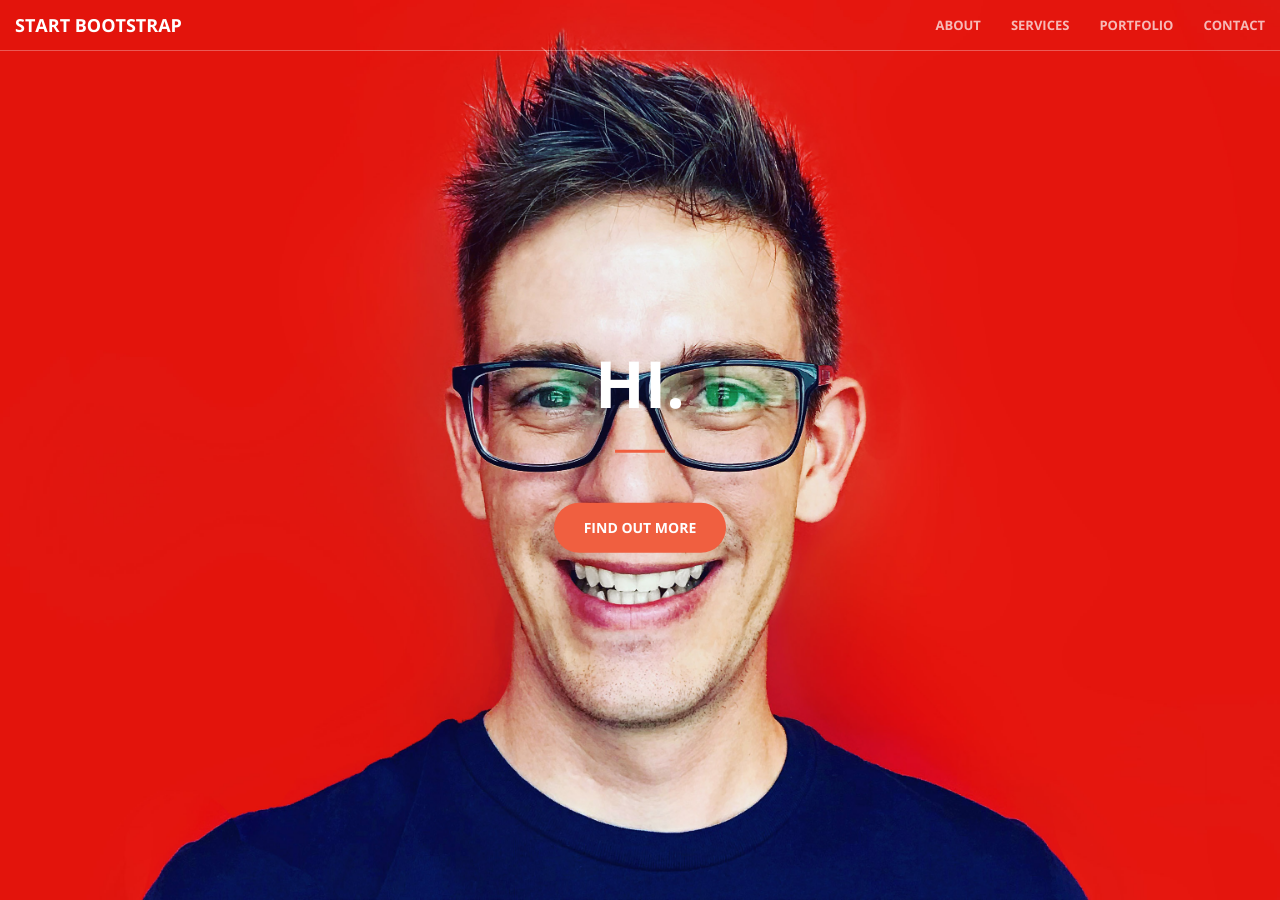
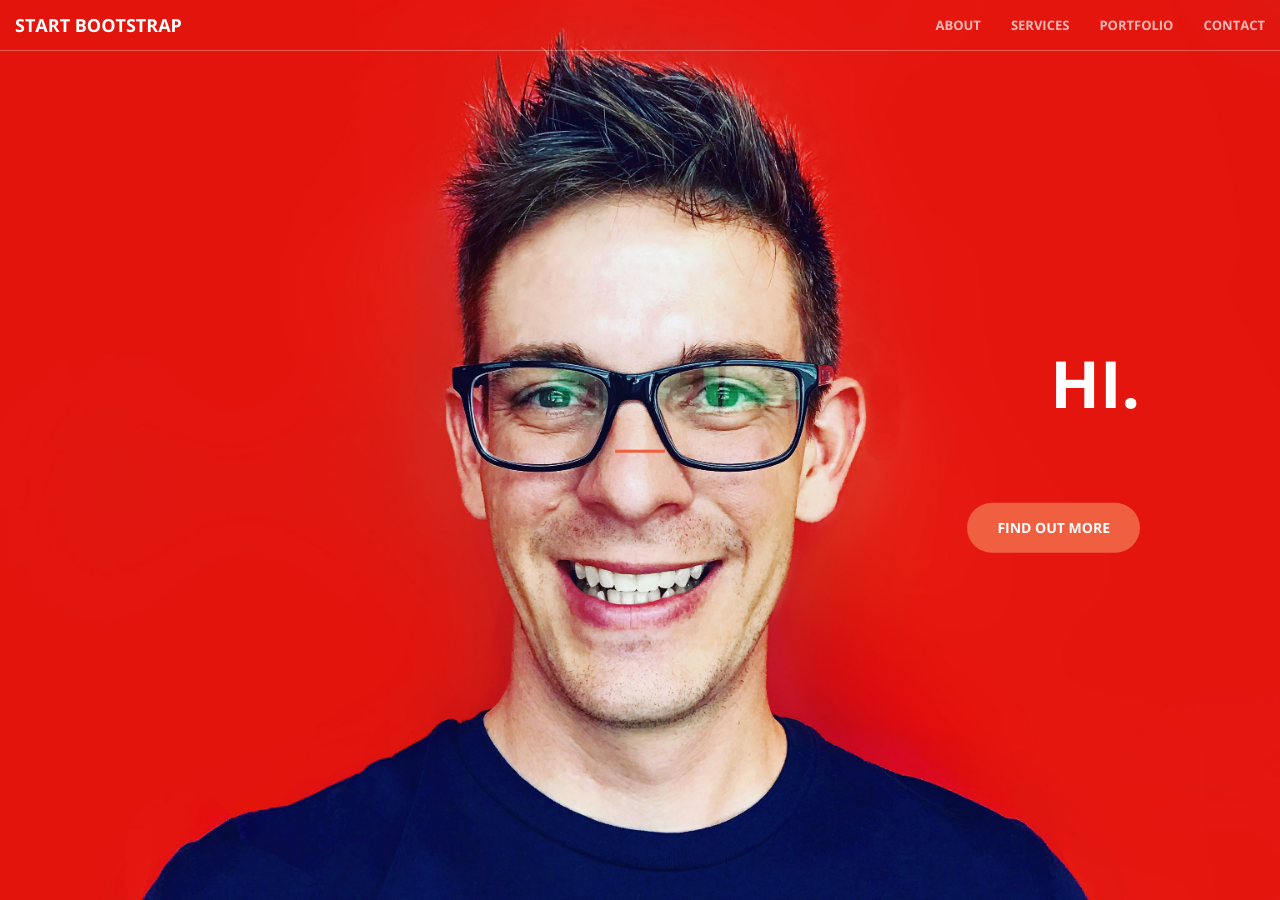
Before and after one commit to cujarrett/cujarrett.github.io, a Jekyll site: the page built from index.html, in a window 1280 px wide and 900 px high. Built offline with Jekyll 4.4.1, drawn with Linux system fonts in a browser that asks for light colours; Markdown is read by kramdown in place of the engine named in the settings.

Commit message:
Updates header text alignment

```diff
--- a/_sass/_base.scss
+++ b/_sass/_base.scss
@@ -160,7 +160,7 @@ header {
     color: white;
     .header-content {
         position: relative;
-        text-align: center;
+        text-align: right;
         padding: 100px 15px 100px;
         width: 100%;
         .header-content-inner {
```
